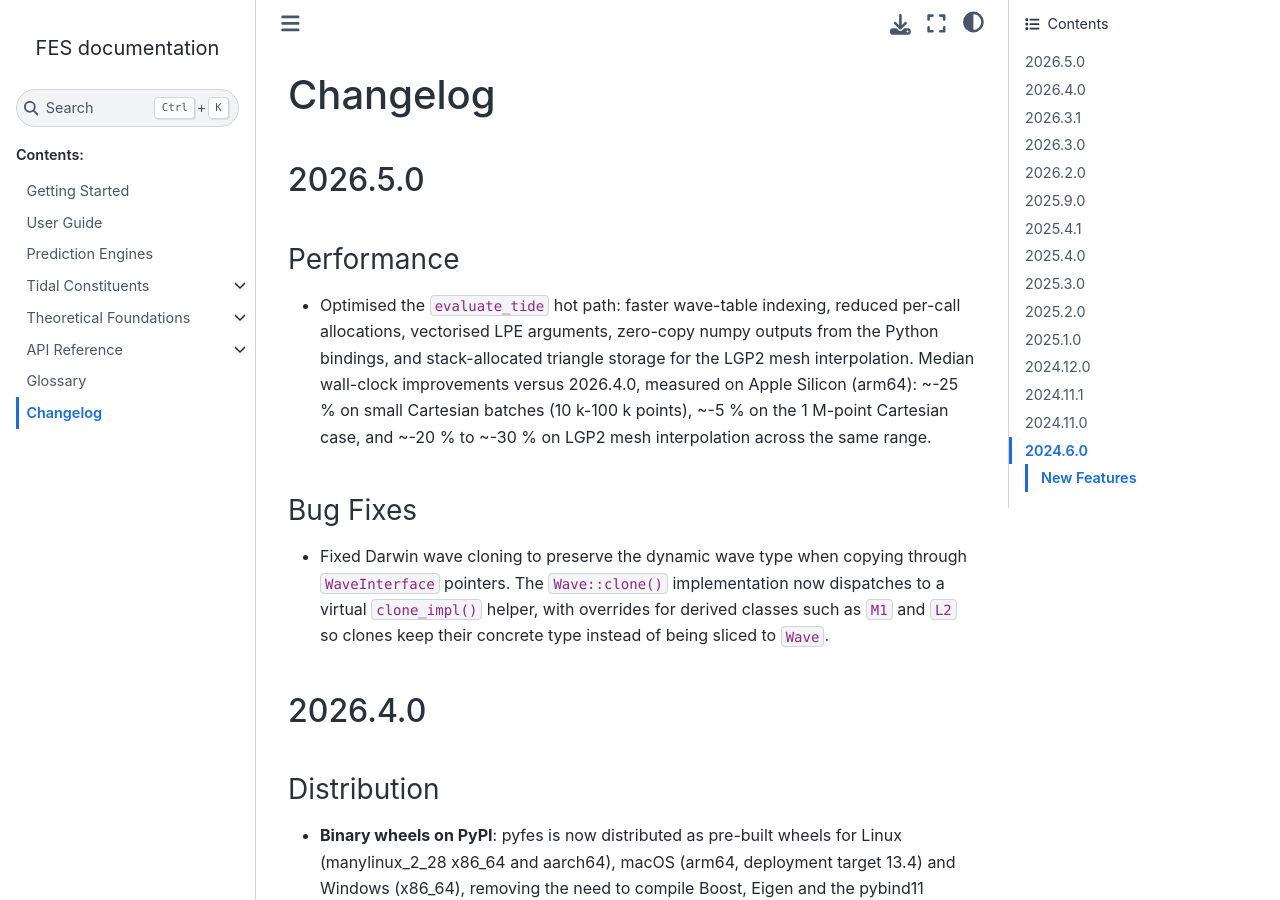
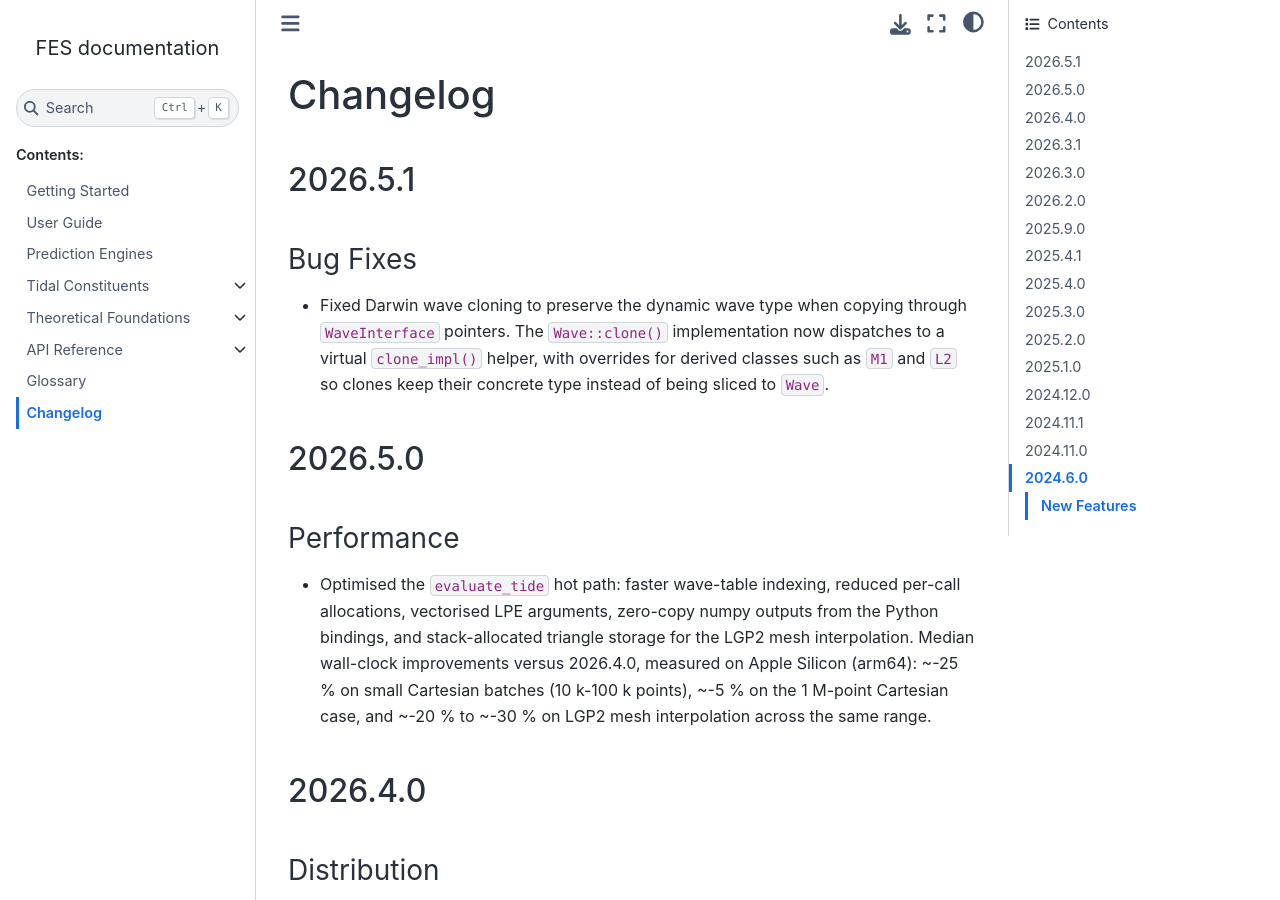
Before and after one commit to CNES/aviso-fes, a Sphinx documentation site: the page built from docs/source/changelog.rst, in a window 1280 px wide and 900 px high. Built offline with Sphinx 7.4.7 and the Sphinx Book theme 1.1.4, drawn with Linux system fonts in a browser that asks for light colours; pages that are not in the unit, such as notebooks, are missing from menus; some of the changed lines change nothing that is shown.

Commit message:
fix: update changelog for 2026.5.1 release with Darwin wave cloning bug fix

```diff
--- a/docs/source/changelog.rst
+++ b/docs/source/changelog.rst
@@ -2,6 +2,17 @@
 
 Changelog
 #########
+
+2026.5.1
+========
+
+Bug Fixes
+---------
+* Fixed Darwin wave cloning to preserve the dynamic wave type when copying
+  through ``WaveInterface`` pointers. The ``Wave::clone()`` implementation now
+  dispatches to a virtual ``clone_impl()`` helper, with overrides for derived
+  classes such as ``M1`` and ``L2`` so clones keep their concrete type instead
+  of being sliced to ``Wave``.
 
 2026.5.0
 ========
@@ -15,14 +26,6 @@ Performance
   2026.4.0, measured on Apple Silicon (arm64): ~-25 % on small Cartesian
   batches (10 k-100 k points), ~-5 % on the 1 M-point Cartesian case, and
   ~-20 % to ~-30 % on LGP2 mesh interpolation across the same range.
-
-Bug Fixes
----------
-* Fixed Darwin wave cloning to preserve the dynamic wave type when copying
-  through ``WaveInterface`` pointers. The ``Wave::clone()`` implementation now
-  dispatches to a virtual ``clone_impl()`` helper, with overrides for derived
-  classes such as ``M1`` and ``L2`` so clones keep their concrete type instead
-  of being sliced to ``Wave``.
 
 2026.4.0
 ========
```
